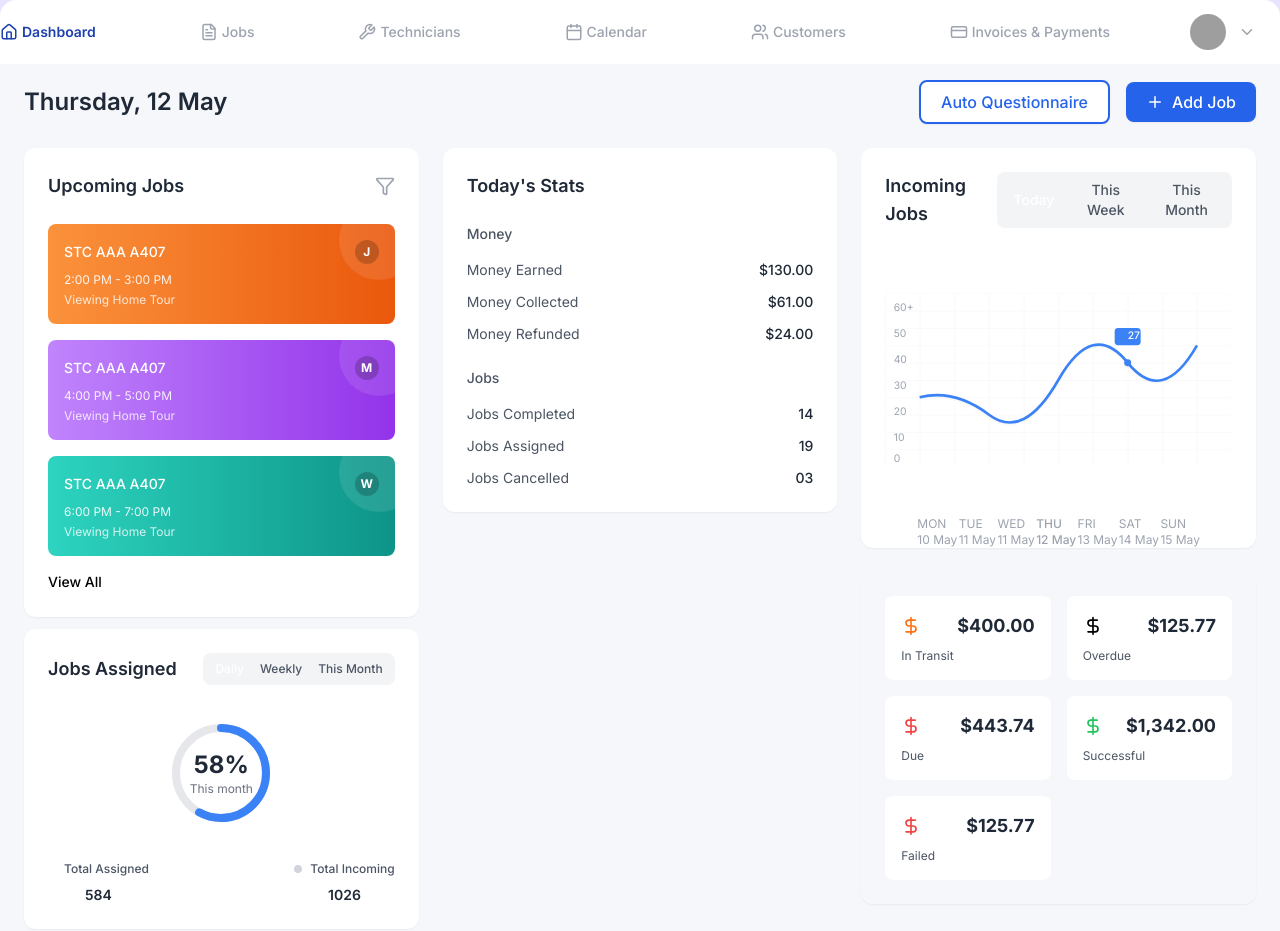
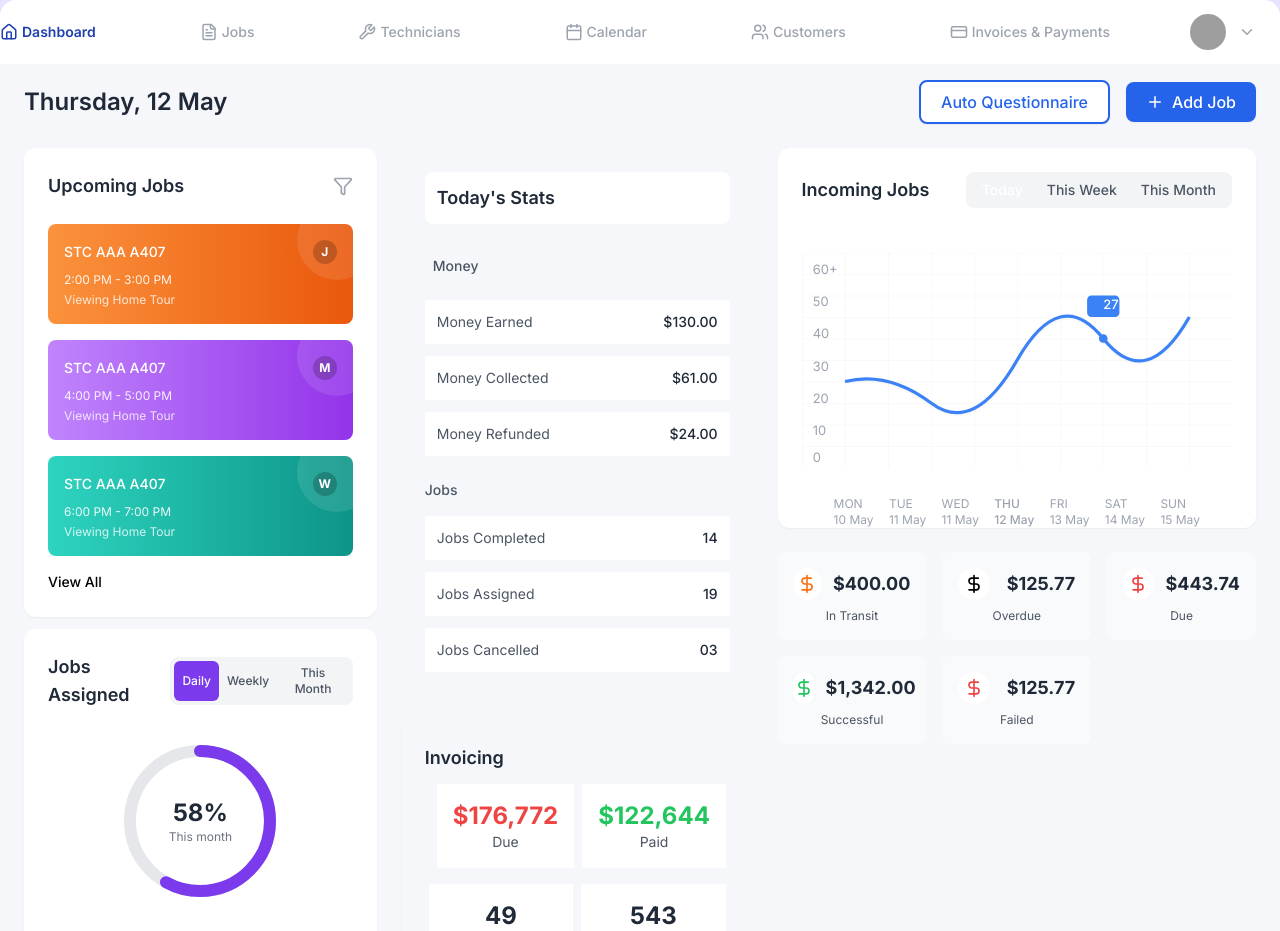
Before and after one commit to Priyanshu-pandey123/media, a React (Vite) app: page / in a window 1280 px wide. Shown: the top 931 px of the page. Built offline with nearby package versions, Linux system fonts and the light colour scheme; grey boxes are pictures that could not be loaded.

Commit message:
add the UI

```diff
--- a/src/App.jsx
+++ b/src/App.jsx
@@ -4,7 +4,52 @@ import UpcomingJobs from "./components/UpcomingJobs";
 import TodaysStats from "./components/TodaysStats";
 import IncomingJobs from "./components/IncomingJobs";
 import JobsAssigned from "./components/JobsAssigned";
-import Invoicing from "./components/Invoicing";
+import InvoiceSummary from "./components/InvoiceSummary";
+import PaymentCards from "./components/PaymentCards";
+import { DollarSign } from "lucide-react";
+
+const invoiceData = [
+  { amount: "$176,772", label: "Due", color: "text-red-500" },
+  { amount: "$122,644", label: "Paid", color: "text-green-500" },
+];
+
+const invoiceStats = [
+  { number: "49", label: "Currently invoices due" },
+  { number: "543", label: "All time paid invoices" },
+];
+
+const paymentCards = [
+  {
+    amount: "$400.00",
+    label: "In Transit",
+    color: "text-orange-500",
+    icon: <DollarSign size={20} />,
+  },
+  {
+    amount: "$125.77",
+    label: "Overdue",
+    color: "text-primary-500",
+    icon: <DollarSign size={20} />,
+  },
+  {
+    amount: "$443.74",
+    label: "Due",
+    color: "text-red-500",
+    icon: <DollarSign size={20} />,
+  },
+  {
+    amount: "$1,342.00",
+    label: "Successful",
+    color: "text-green-500",
+    icon: <DollarSign size={20} />,
+  },
+  {
+    amount: "$125.77",
+    label: "Failed",
+    color: "text-red-500",
+    icon: <DollarSign size={20} />,
+  },
+];
 
 const App = () => {
   return (
@@ -12,21 +57,25 @@ const App = () => {
       <Navigation />
       <main className="flex-1 w-full max-w-7xl mx-auto px-6 py-4 bg-[#F6F7FB] rounded-b-2xl">
         <Header />
-        <div className="mt-6 grid grid-cols-1 md:grid-cols-3 lg:grid-cols-6 gap-6">
-          <div className="lg:col-span-2 md:col-span-1 col-span-1">
+        <div className="mt-6 grid grid-cols-1 md:grid-cols-10 gap-6">
+          <div className="md:col-span-3 col-span-1">
             <div className="flex flex-col gap-3">
               <UpcomingJobs />
               <JobsAssigned />
             </div>
           </div>
-          {/* Today's Stats */}
-          <div className="lg:col-span-2 md:col-span-1 col-span-1 flex flex-col gap-6">
+
+          <div className="md:col-span-3 col-span-1 flex flex-col gap-6">
             <TodaysStats />
+            <InvoiceSummary
+              invoiceData={invoiceData}
+              invoiceStats={invoiceStats}
+            />
           </div>
-          {/* Incoming Jobs & Invoicing */}
-          <div className="lg:col-span-2 md:col-span-1 col-span-1 flex flex-col gap-6">
+
+          <div className="md:col-span-4 col-span-1 flex flex-col gap-6">
             <IncomingJobs />
-            <Invoicing />
+            <PaymentCards paymentCards={paymentCards} />
           </div>
         </div>
       </main>
--- /dev/null
+++ b/src/components/InvoiceSummary.jsx
@@ -0,0 +1,25 @@
+const InvoiceSummary = ({ invoiceData, invoiceStats }) => (
+  <div className=" rounded-xl p-6 shadow-sm">
+    <h2 className="text-lg font-semibold text-gray-800">Invoicing</h2>
+    <div className="flex justify-between m-2">
+      {invoiceData.map((item, index) => (
+        <div key={index} className="flex-1 text-center bg-white m-1 p-4">
+          <div className={`text-2xl font-bold ${item.color}`}>
+            {item.amount}
+          </div>
+          <div className="text-sm text-gray-600">{item.label}</div>
+        </div>
+      ))}
+    </div>
+    <div className="flex justify-between">
+      {invoiceStats.map((stat, index) => (
+        <div key={index} className="flex-1 text-center bg-white m-1 p-4">
+          <div className="text-2xl font-bold text-gray-800">{stat.number}</div>
+          <div className="text-xs text-gray-500">{stat.label}</div>
+        </div>
+      ))}
+    </div>
+  </div>
+);
+
+export default InvoiceSummary;
--- a/src/components/Invoicing.jsx
+++ b/src/components/Invoicing.jsx
@@ -45,10 +45,36 @@ const Invoicing = () => {
   ];
 
   return (
-    <div className=" rounded-xl p-6 shadow-sm">
+    <div className="bg-white rounded-xl p-6 shadow-sm">
+      <h2 className="text-lg font-semibold text-gray-800 mb-6">Invoicing</h2>
+
+      <div className="grid grid-cols-2 gap-8 mb-8">
+        <div className="space-y-4">
+          {invoiceData.map((item, index) => (
+            <div key={index} className="text-center">
+              <div className={`text-2xl font-bold ${item.color}`}>
+                {item.amount}
+              </div>
+              <div className="text-sm text-gray-600">{item.label}</div>
+            </div>
+          ))}
+        </div>
+
+        <div className="space-y-4">
+          {invoiceStats.map((stat, index) => (
+            <div key={index} className="text-center">
+              <div className="text-2xl font-bold text-gray-800">
+                {stat.number}
+              </div>
+              <div className="text-xs text-gray-500">{stat.label}</div>
+            </div>
+          ))}
+        </div>
+      </div>
+
       <div className="grid grid-cols-2 gap-4">
         {paymentCards.map((card, index) => (
-          <div key={index} className="bg-white rounded-lg p-4">
+          <div key={index} className="bg-gray-50 rounded-lg p-4">
             <div className="flex items-center justify-between mb-2">
               <span className={`text-lg font-medium ${card.color}`}>
                 {card.icon}
--- a/src/components/JobsAssigned.jsx
+++ b/src/components/JobsAssigned.jsx
@@ -1,6 +1,7 @@
 const JobsAssigned = () => {
   const percentage = 58;
-  const circumference = 2 * Math.PI * 45;
+  const radius = 70;
+  const circumference = 2 * Math.PI * radius;
   const strokeDasharray = circumference;
   const strokeDashoffset = circumference - (percentage / 100) * circumference;
 
@@ -17,7 +18,7 @@ const JobsAssigned = () => {
               key={tab}
               className={`px-2 py-1 rounded-md text-xs font-medium transition-colors ${
                 tab === activeTab
-                  ? "bg-primary-600 text-white"
+                  ? "bg-violet-600 text-white"
                   : "text-gray-600 hover:text-gray-800"
               }`}
             >
@@ -29,23 +30,23 @@ const JobsAssigned = () => {
 
       <div className="flex items-center justify-center mb-6">
         <div className="relative">
-          <svg className="w-32 h-32 transform -rotate-90">
+          <svg className="w-44 h-44 transform -rotate-90" viewBox="0 0 176 176">
             {/* Background circle */}
             <circle
-              cx="64"
-              cy="64"
-              r="45"
+              cx="88"
+              cy="88"
+              r="70"
               stroke="#e5e7eb"
-              strokeWidth="8"
+              strokeWidth="12"
               fill="none"
             />
             {/* Progress circle */}
             <circle
-              cx="64"
-              cy="64"
-              r="45"
-              stroke="#3b82f6"
-              strokeWidth="8"
+              cx="88"
+              cy="88"
+              r="70"
+              stroke="#7c3aed"
+              strokeWidth="12"
               fill="none"
               strokeDasharray={strokeDasharray}
               strokeDashoffset={strokeDashoffset}
@@ -67,7 +68,7 @@ const JobsAssigned = () => {
       <div className="flex justify-between text-center">
         <div>
           <div className="flex items-center justify-center mb-2">
-            <div className="w-2 h-2 bg-primary-600 rounded-full mr-2"></div>
+            <div className="w-4 h-4 bg-violet-600 rounded-full mr-2"></div>
             <span className="text-xs font-medium text-gray-600">
               Total Assigned
             </span>
--- /dev/null
+++ b/src/components/PaymentCards.jsx
@@ -0,0 +1,30 @@
+const PaymentCards = ({ paymentCards }) => (
+  <div className="grid grid-cols-3 gap-4">
+    {paymentCards.map((card, index) => (
+      <div
+        key={index}
+        className={`bg-gray-50 rounded-lg p-4 flex flex-col items-center justify-center ${
+          index > 2
+            ? "col-span-3 sm:col-span-3 md:col-span-3 lg:col-span-1 xl:col-span-1"
+            : ""
+        }`}
+      >
+        <div className="flex flex-row items-center justify-between w-full mb-2">
+          <div
+            className={`w-8 h-8 flex items-center justify-center rounded-full  bg-white ${card.color} border-current`}
+          >
+            <span className={`text-xl bg-${card.color}`}>{card.icon}</span>
+          </div>
+          <span className="text-lg font-bold text-gray-800 ml-3">
+            {card.amount}
+          </span>
+        </div>
+        <div className="text-xs text-gray-600 text-center w-full">
+          {card.label}
+        </div>
+      </div>
+    ))}
+  </div>
+);
+
+export default PaymentCards;
--- a/src/components/TodaysStats.jsx
+++ b/src/components/TodaysStats.jsx
@@ -1,28 +1,37 @@
 const TodaysStats = () => {
   const stats = [
-    { label: 'Money Earned', value: '$130.00', color: 'text-gray-800' },
-    { label: 'Money Collected', value: '$61.00', color: 'text-gray-800' },
-    { label: 'Money Refunded', value: '$24.00', color: 'text-gray-800' },
+    { label: "Money Earned", value: "$130.00", color: "text-gray-800" },
+    { label: "Money Collected", value: "$61.00", color: "text-gray-800" },
+    { label: "Money Refunded", value: "$24.00", color: "text-gray-800" },
   ];
 
   const jobStats = [
-    { label: 'Jobs Completed', value: '14', color: 'text-gray-800' },
-    { label: 'Jobs Assigned', value: '19', color: 'text-gray-800' },
-    { label: 'Jobs Cancelled', value: '03', color: 'text-gray-800' },
+    { label: "Jobs Completed", value: "14", color: "text-gray-800" },
+    { label: "Jobs Assigned", value: "19", color: "text-gray-800" },
+    { label: "Jobs Cancelled", value: "03", color: "text-gray-800" },
   ];
 
   return (
-    <div className="bg-white rounded-xl p-6 shadow-sm">
-      <h2 className="text-lg font-semibold text-gray-800 mb-6">Today's Stats</h2>
+    <div className=" rounded-xl p-6">
+      <h2 className="text-lg font-semibold text-gray-800 mb-6 bg-white p-3 rounded-lg">
+        Today's Stats
+      </h2>
 
       <div className="space-y-6">
         <div>
-          <h3 className="text-sm font-medium text-gray-600 mb-4">Money</h3>
+          <h3 className="text-sm font-medium  p-2  text-gray-600 mb-4">
+            Money
+          </h3>
           <div className="space-y-3">
             {stats.map((stat, index) => (
-              <div key={index} className="flex justify-between items-center">
+              <div
+                key={index}
+                className="flex justify-between items-center bg-white mb-1 p-3"
+              >
                 <span className="text-sm text-gray-600">{stat.label}</span>
-                <span className={`text-sm font-medium ${stat.color}`}>{stat.value}</span>
+                <span className={`text-sm font-medium ${stat.color}`}>
+                  {stat.value}
+                </span>
               </div>
             ))}
           </div>
@@ -32,9 +41,14 @@ const TodaysStats = () => {
           <h3 className="text-sm font-medium text-gray-600 mb-4">Jobs</h3>
           <div className="space-y-3">
             {jobStats.map((stat, index) => (
-              <div key={index} className="flex justify-between items-center">
+              <div
+                key={index}
+                className="flex justify-between items-center bg-white mb-1 p-3"
+              >
                 <span className="text-sm text-gray-600">{stat.label}</span>
-                <span className={`text-sm font-medium ${stat.color}`}>{stat.value}</span>
+                <span className={`text-sm font-medium ${stat.color}`}>
+                  {stat.value}
+                </span>
               </div>
             ))}
           </div>
```
